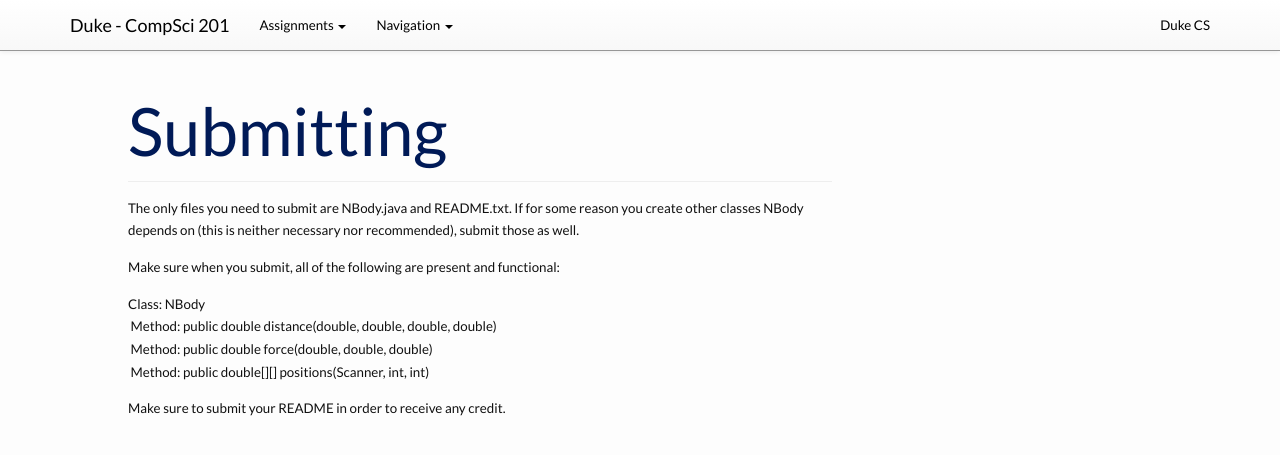
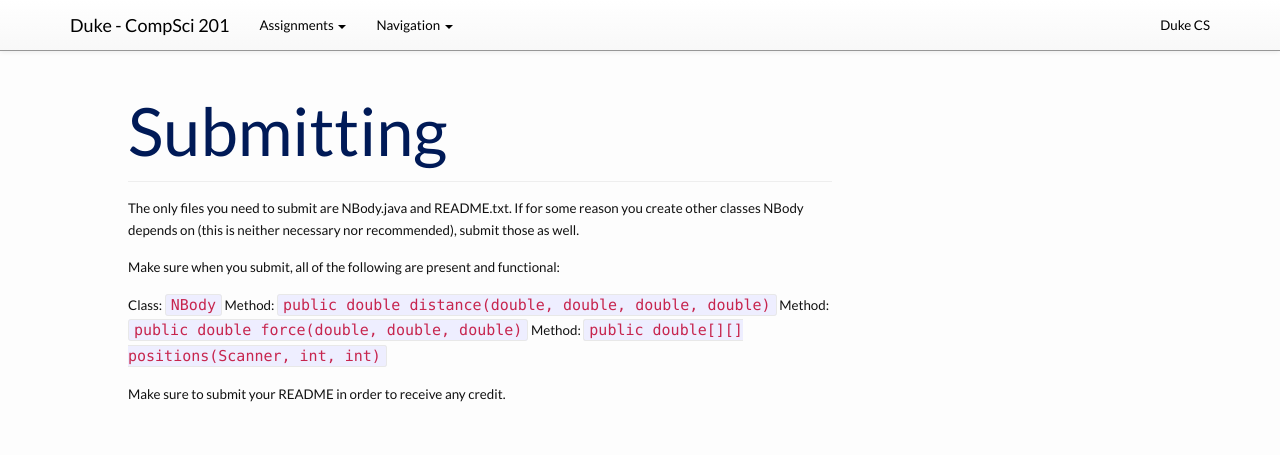
Before and after one commit to compsci201/compsci201.github.io, a Jekyll site: the page built from nbody/0-submitting.md, in a window 1280 px wide. Shown: the top 455 px of the page. Built offline with Jekyll 4.4.1, drawn with Linux system fonts in a browser that asks for light colours; nearby versions of some CDN libraries; part of the change alters nothing that is shown.

```diff
--- a/nbody/0-submitting.md
+++ b/nbody/0-submitting.md
@@ -8,9 +8,9 @@ The only files you need to submit are NBody.java and README.txt. If for some rea
 
 Make sure when you submit, all of the following are present and functional:
 
-Class: NBody<br>
-&nbsp;Method: public double distance(double, double, double, double)<br>
-&nbsp;Method: public double force(double, double, double)<br>
-&nbsp;Method: public double[][] positions(Scanner, int, int)<br>
+Class: <code>NBody</code>
+    Method: <code>public double distance(double, double, double, double)</code>
+    Method: <code>public double force(double, double, double)</code>
+    Method: <code>public double[][] positions(Scanner, int, int)</code>
 
 Make sure to submit your README in order to receive any credit.
```
